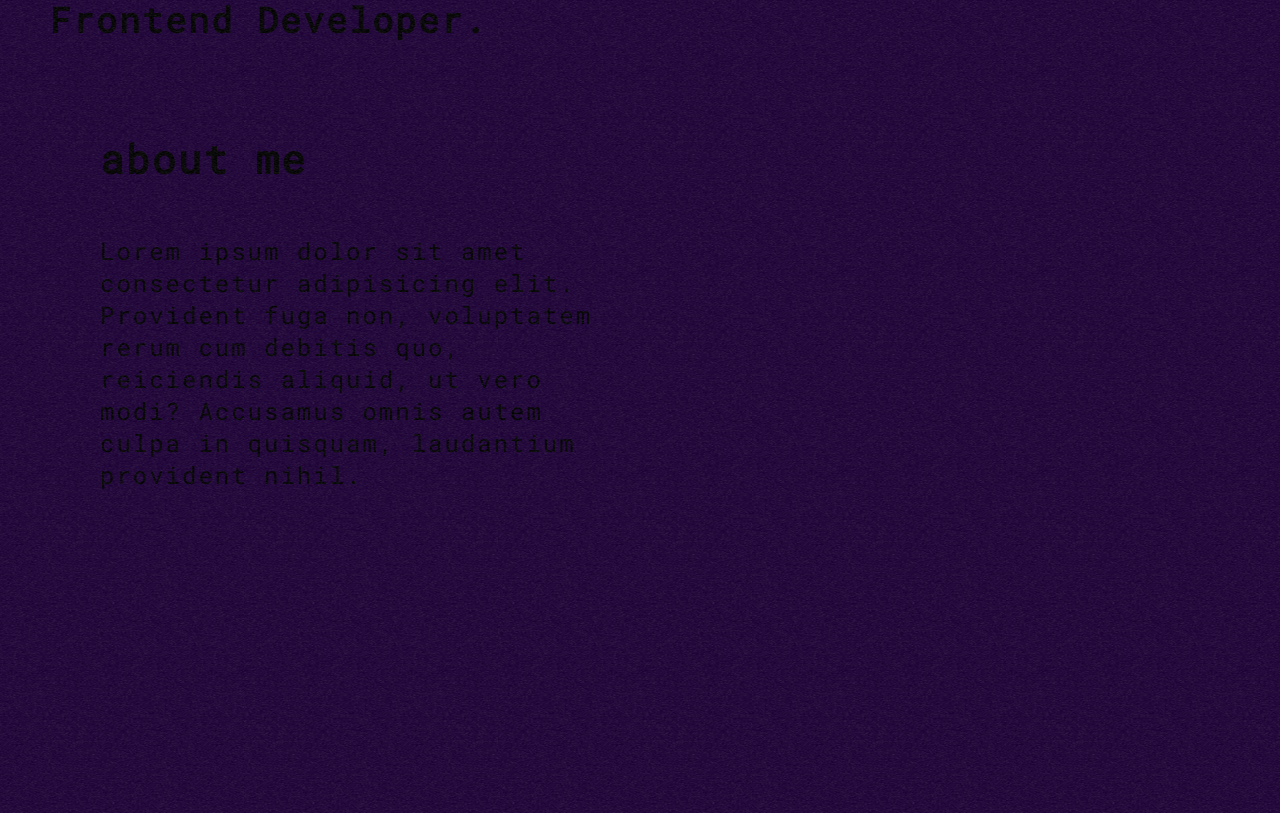
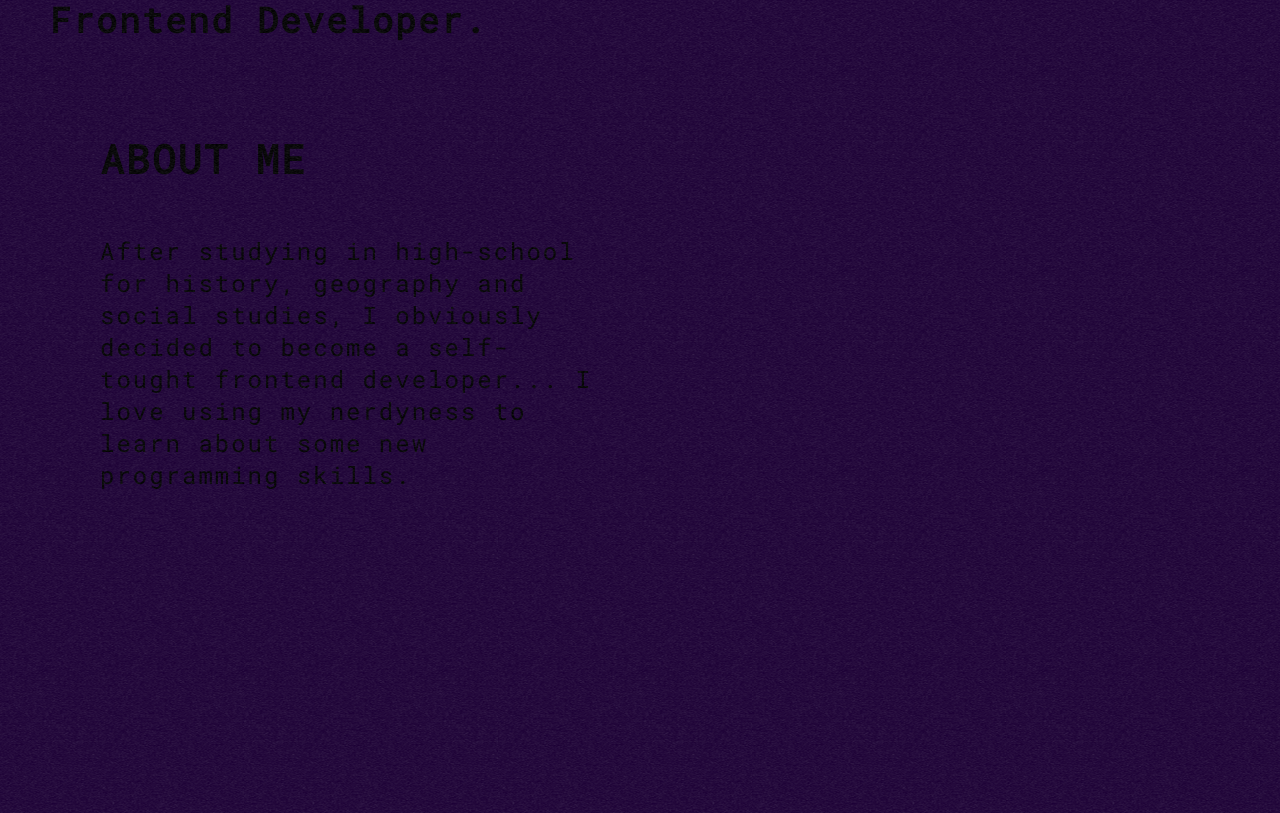
Before and after one commit to laurianesablon/Portfolio, a React (Create React App) app: page / in a window 1280 px wide. Shown: the part 708-1521 px from the top of the page. Built offline with nearby package versions, Linux system fonts and the light colour scheme; no server answers.

Commit message:
added main background

```diff
--- a/src/pages/home.jsx
+++ b/src/pages/home.jsx
@@ -4,6 +4,7 @@ import { ThemeContext } from "../App";
 import { useContext, useEffect, useState } from "react";
 import { DarkModeToggle } from "../components/darkModeToggle";
 import { weather } from "../utils/apiRequest";
+import { MainBackground } from "../components/mainBackground";
 export function Home() {
   const { toggleTheme } = useContext(ThemeContext);
   const [temperature, setTemperature] = useState(null);
@@ -20,7 +21,8 @@ export function Home() {
   }, []);
   return (
     <>
-      <header className={theme}>
+      <header className="header">
+        <MainBackground theme={theme} />
         <div className="column-1">
           <p className="location">PARIS,FRANCE {temperature}°C </p>
           <div>
@@ -48,6 +50,10 @@ export function Home() {
             <h2>Frontend Developer.</h2>
           </div>
         </div>
+        {/* <div className="mouse-container">
+          <div className="mouse"></div>
+          <div className="scroll">Scroll Down</div>
+        </div> */}
 
         <div className="column-2">
           <DarkModeToggle onChange={toggleTheme} />
@@ -66,12 +72,13 @@ export function Home() {
       </header>
       <main>
         <div className="about-me">
-          <h3>about me</h3>
+          <h3>ABOUT ME</h3>
           <p className="about-me-text">
-            Lorem ipsum dolor sit amet consectetur adipisicing elit. Provident
-            fuga non, voluptatem rerum cum debitis quo, reiciendis aliquid, ut
-            vero modi? Accusamus omnis autem culpa in quisquam, laudantium
-            provident nihil.
+            After studying in high-school for history, geography and social
+            studies, I obviously decided to become a self-tought frontend
+            developer...
+            I love using my nerdyness to learn about some new
+            programming skills.
           </p>
         </div>
       </main>
```
